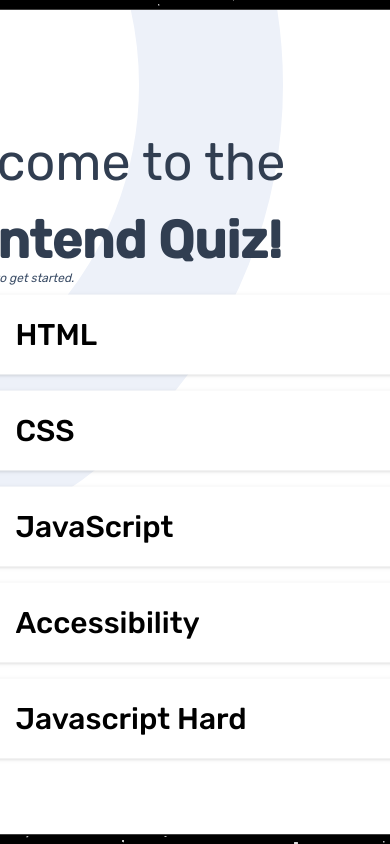
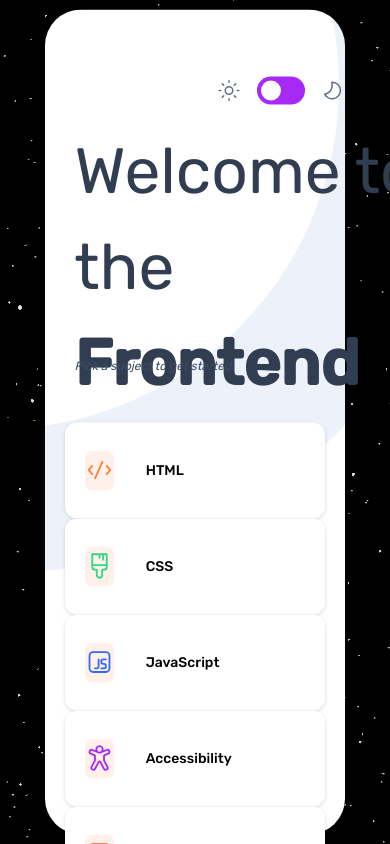
Before and after one commit to GuiFraV/Front-end_quizz_app, a React (Vite) app: page / in a window 390 px wide. Built offline with nearby package versions, Linux system fonts and the light colour scheme.

Commit message:
refactor: Update media queries in QuizApp component for mobile and tablet

```diff
--- a/src/components/QuizApp.jsx
+++ b/src/components/QuizApp.jsx
@@ -7,8 +7,8 @@ import { useMediaQuery } from 'react-responsive';
 
 const QuizApp = ({ onToggleDarkMode }) => {
 
-  const isMobile = useMediaQuery({ query: '(max-width: 374px)' });
-  const isTablet = useMediaQuery({ query: '(min-width: 375px) and (max-width: 1280px)' });
+  const isMobile = useMediaQuery({ query: '(max-width: 701px)' });
+  const isTablet = useMediaQuery({ query: '(min-width: 702px) and (max-width: 1280px)' });
 
   const [showQuiz, setShowQuiz] = useState(false);
   const [selectedQuizTitle, setSelectedQuizTitle] = useState(null);
```
